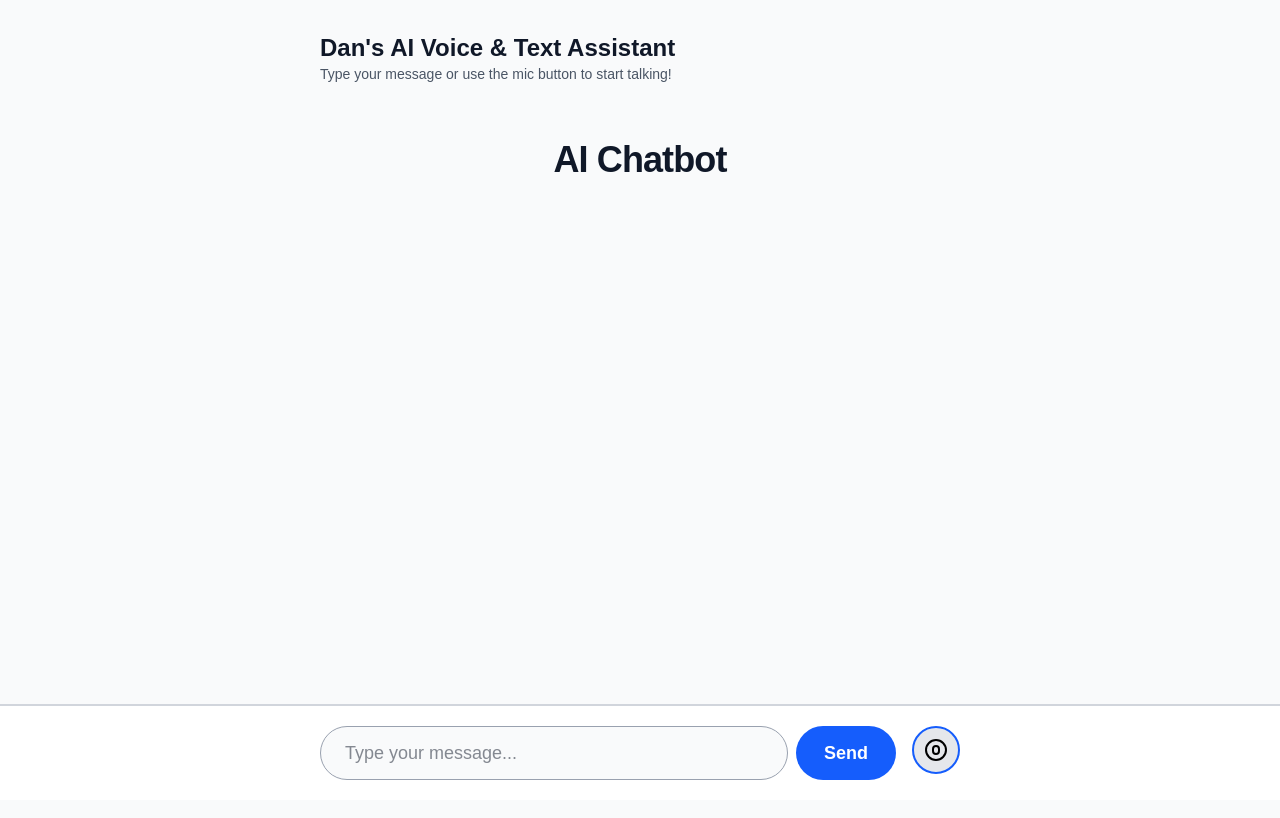
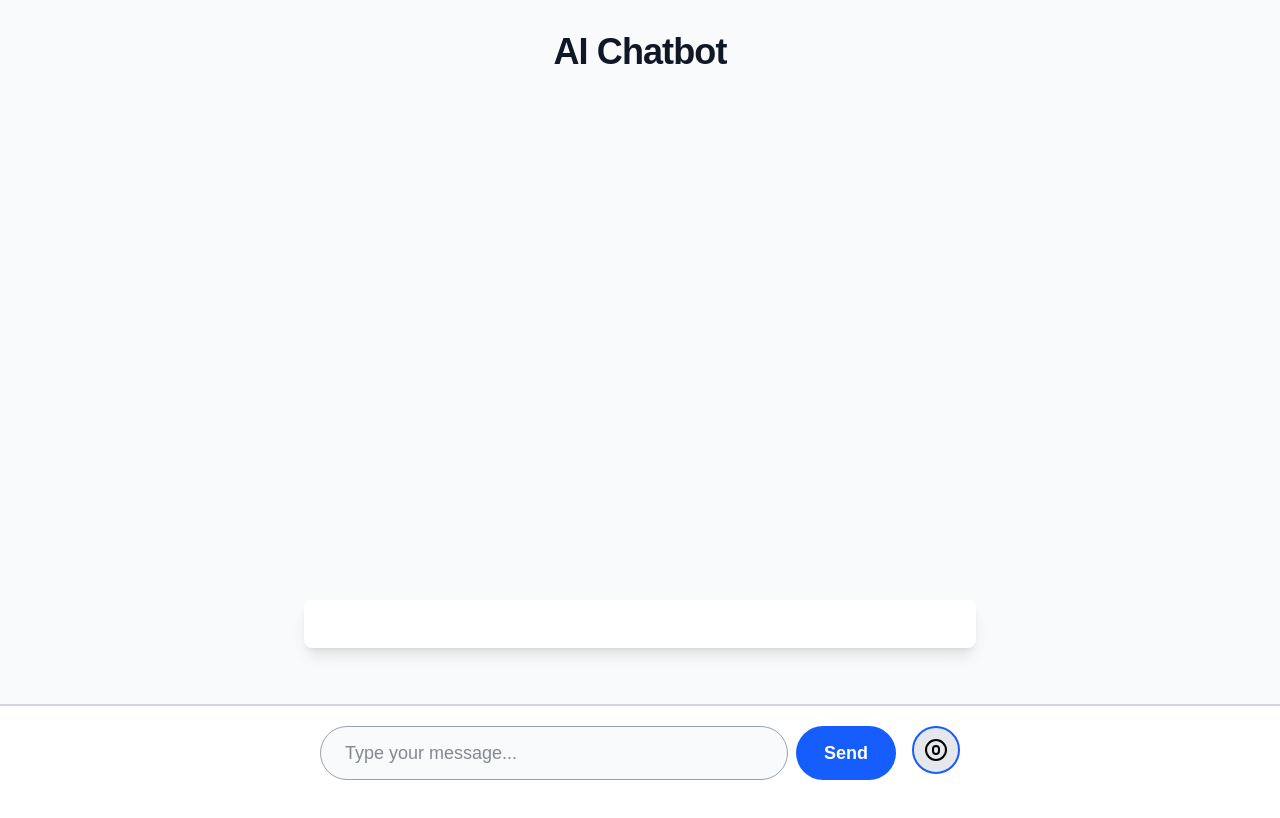
Before and after one commit to dancreed/chatbot, a Next.js app: page / in a window 1280 px wide. Shown: the top 818 px of the page. Built offline with nearby package versions, Linux system fonts and the light colour scheme.

Commit message:
Update page.tsx

```diff
--- a/src/app/page.tsx
+++ b/src/app/page.tsx
@@ -1,17 +1,5 @@
-import VoiceTextChat from './components/VoiceTextChat';
+import VoiceTextChat from "./components/VoiceTextChat";
 
 export default function Page() {
-  return (
-    <main className="min-h-dvh bg-gray-50 text-gray-900">
-      <div className="mx-auto max-w-2xl px-4 py-8">
-        <header className="mb-6">
-          <h1 className="text-2xl font-bold">{`Dan's AI Voice & Text Assistant`}</h1>
-          <p className="text-sm text-gray-600">
-            Type your message or use the mic button to start talking!
-          </p>
-        </header>
-        <VoiceTextChat />
-      </div>
-    </main>
-  );
+  return <VoiceTextChat />;
 }
```
